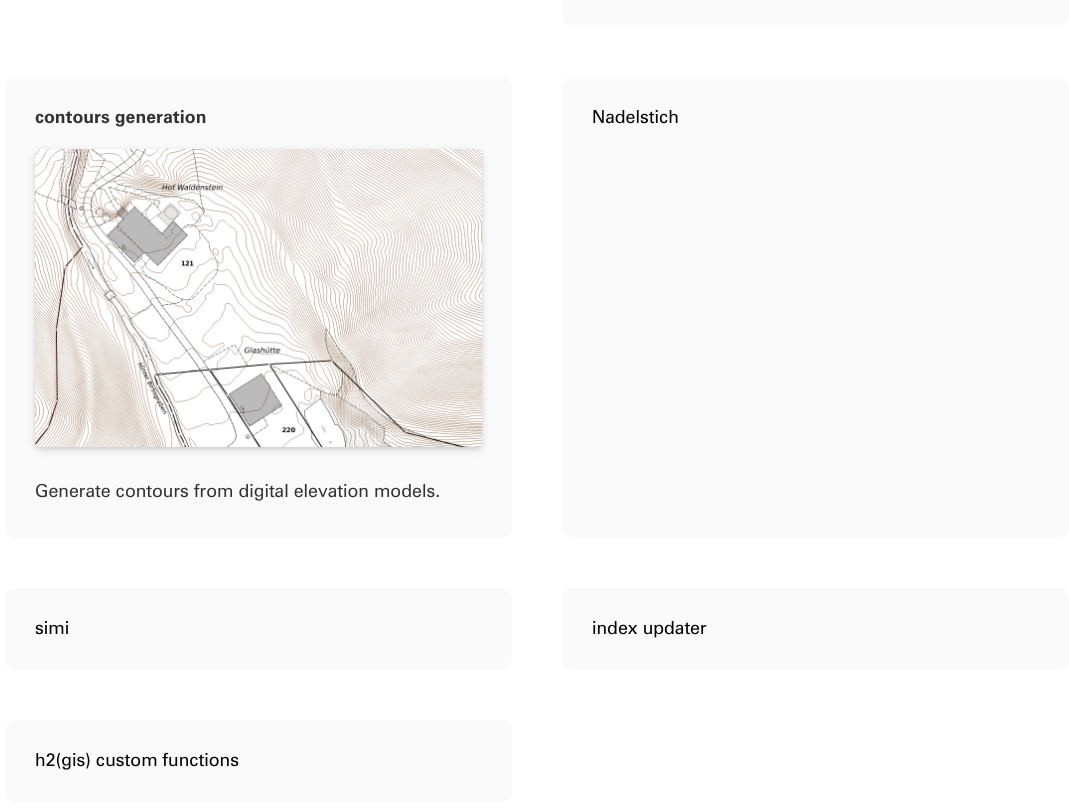
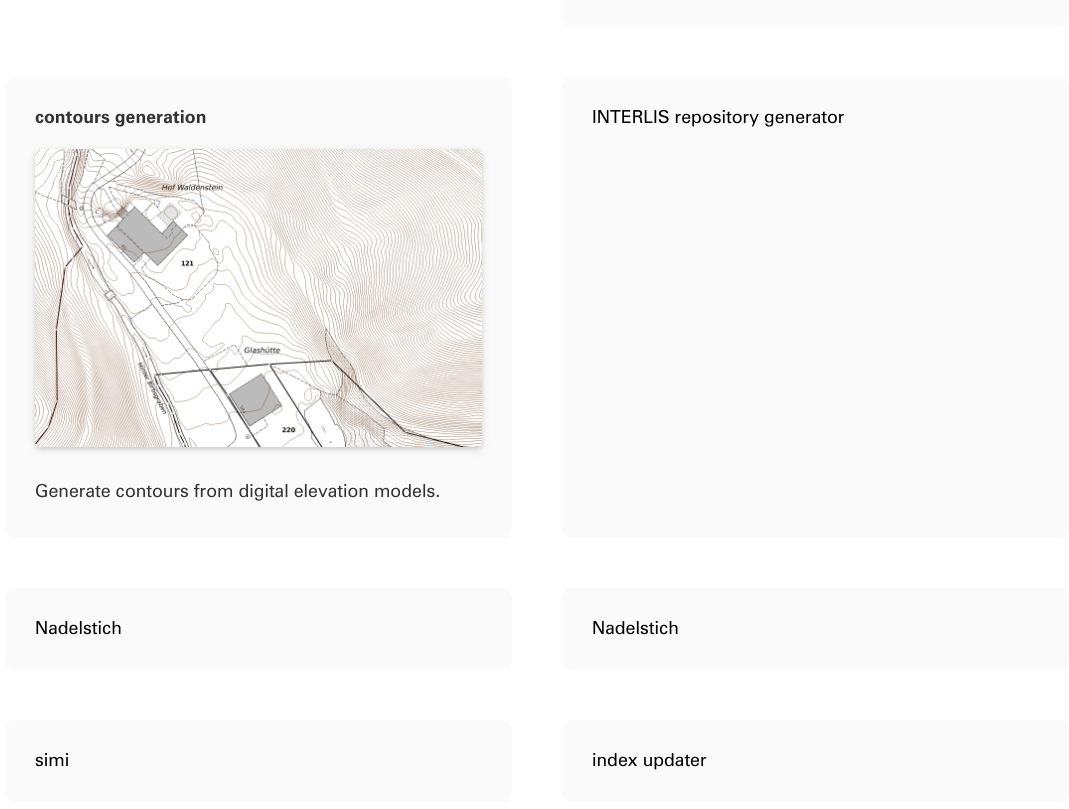
Before and after one commit to edigonzales/java.sogeo.services, a plain HTML site: page assets/index.html in a window 1280 px wide. Shown: the part 3351-4160 px from the top of the page, without its empty margins (103-1172 px from the left). Drawn offline with Linux system fonts and the light colour scheme; a small style sheet from the web is missing.

Commit message:
add interlis generation

```diff
--- a/assets/index.html
+++ b/assets/index.html
@@ -216,6 +216,8 @@
           </div>
         </a>
 
+      <div class="grid-item">INTERLIS repository generator</div>
+      <div class="grid-item">Nadelstich</div>
       <div class="grid-item">Nadelstich</div>
       <div class="grid-item">simi</div>
       <div class="grid-item">index updater</div>
```
